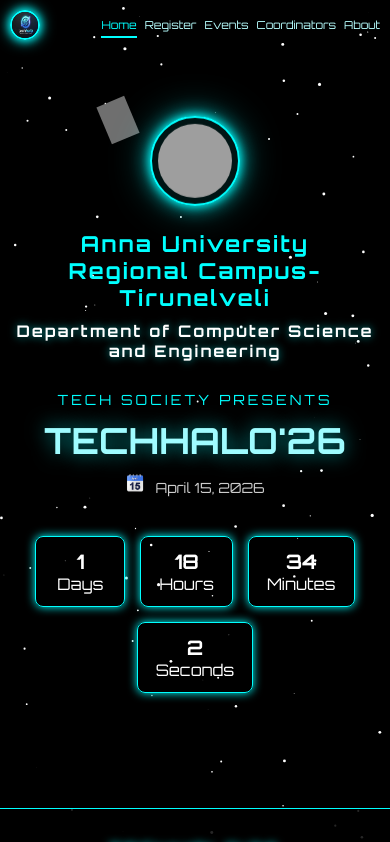
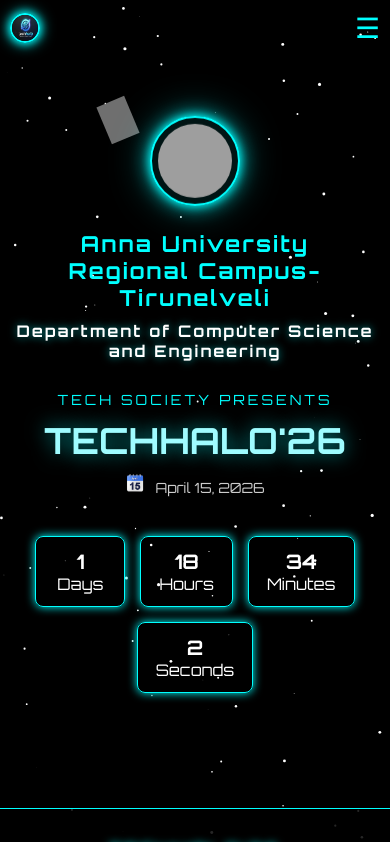
Before and after one commit to Sailash05/TECHHALO2026, a React (Vite) app: page /home in a window 390 px wide. Shown: the top 842 px of the page. Built offline with nearby package versions, Linux system fonts and the light colour scheme; grey boxes are pictures that could not be loaded.

Commit message:
Fixed mobile navbar toggle

```diff
--- a/src/components/Footer.jsx
+++ b/src/components/Footer.jsx
@@ -20,7 +20,7 @@
 </p>
 
 <p className="footer-contact">
-For any queries call <strong>Abilash Kannan S J</strong> (President) <br/>
+For any queries call , <strong>Abilash Kannan S J</strong> (President) <br/>
 📞 <a href="tel:+919514027129">+91 9514027129</a>
 </p>
 <p className="footer-contact">
--- a/src/components/Navbar.jsx
+++ b/src/components/Navbar.jsx
@@ -1,7 +1,10 @@
 import { NavLink } from "react-router-dom";
+import { useState } from "react";
 import logo from "../assets/logo.jpeg";
 
 const Navbar = () => {
+  const [menuOpen, setMenuOpen] = useState(false);
+
   return (
     <header className="navbar-container">
 
@@ -10,7 +13,16 @@
         <span className="logo-text">TECHHALO'26</span>
       </div>
 
-      <nav className="nav-top">
+      {/* MENU ICON */}
+      <div
+        className="menu-icon"
+        onClick={() => setMenuOpen(!menuOpen)}
+      >
+        ☰
+      </div>
+
+      {/* NAV LINKS */}
+      <nav className={`nav-top ${menuOpen ? "active" : ""}`}>
         <NavLink to="/home">Home</NavLink>
         <NavLink to="/register">Register</NavLink>
         <NavLink to="/events">Events</NavLink>
--- a/src/constants/eventData.js
+++ b/src/constants/eventData.js
@@ -101,7 +101,7 @@
           applyLink: "https://forms.gle/XChD9TpGaVVm4iRq9"
         },
         {
-          title: "Connexion",
+          title: "Connection",
           team: "2 Members",
           points: [
             "Only the Team Leader should fill the event form.",
--- a/src/index.css
+++ b/src/index.css
@@ -1206,7 +1206,45 @@
 
 z-index:10;
 }
+.menu-icon {
+  display: none;
+}
+/* MOBILE NAVBAR FIX */
+@media (max-width:768px){
 
+  .menu-icon {
+    display: block;
+    z-index: 20;
+  }
+
+  /* Hide menu by default */
+  .nav-top {
+    display: none;   /* ✅ KEY FIX */
+
+    position: absolute;
+    top: 60px;
+    right: 0;
+
+    background: black;
+
+    flex-direction: column;
+    width: 200px;
+    padding: 20px;
+
+    border-left: 1px solid cyan;
+    box-shadow: -5px 0 15px rgba(0,255,255,0.2);
+  }
+
+  /* Show ONLY when clicked */
+  .nav-top.active {
+    display: flex;
+  }
+
+  .nav-top a {
+    margin: 12px 0;
+    font-size: 14px;
+  }
+}
 
 /* LOGO SECTION */
 
@@ -1335,3 +1373,34 @@
 }
 
 }
+/* ===== MOBILE NAV FIX (FINAL OVERRIDE) ===== */
+@media (max-width:768px){
+
+  .menu-icon {
+    display: block !important;
+    font-size: 28px;
+    color: cyan;
+    cursor: pointer;
+    z-index: 100;
+  }
+
+  .nav-top {
+    display: none !important;   /* 🔥 FORCE HIDE */
+
+    position: absolute;
+    top: 60px;
+    right: 0;
+
+    background: black;
+    flex-direction: column;
+
+    width: 220px;
+    padding: 20px;
+
+    border-left: 1px solid cyan;
+  }
+
+  .nav-top.active {
+    display: flex !important;   /* 🔥 FORCE SHOW */
+  }
+}
--- a/src/pages/coordinators/CoordinatorsPage.jsx
+++ b/src/pages/coordinators/CoordinatorsPage.jsx
@@ -36,6 +36,7 @@
 { name:"Lelin Roch", dept:"IV CSE" },
 { name:"Merlin S", dept:"IV CSE" },
 { name:"Silviya Grace S", dept:"IV CSE"},
+{ name:"Arul Selvi B",dept:"IV CSE"},
 ],
 
 "III Year":[
```
Also changed, not shown: 1 other file (tests, documents, lock files or other folders).
